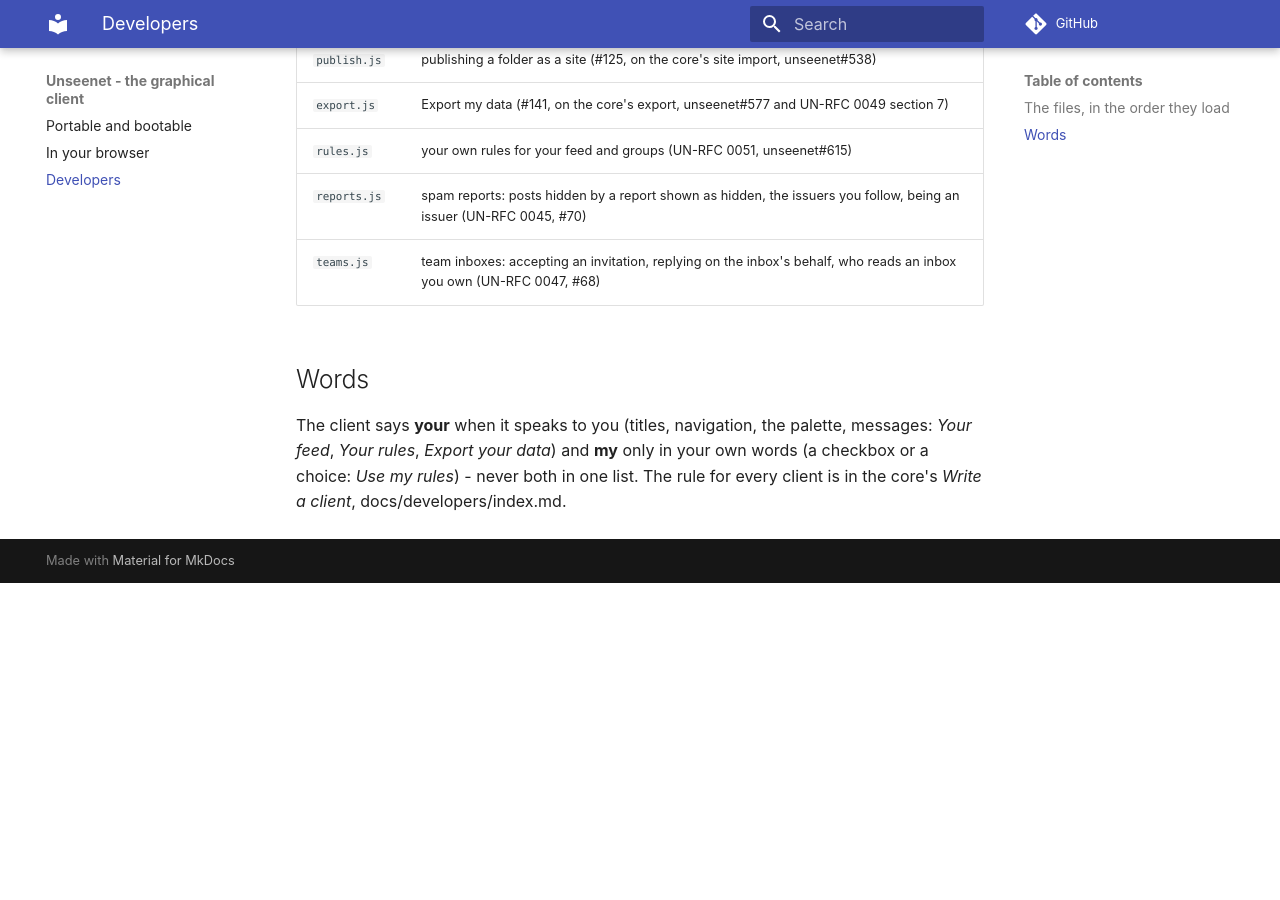
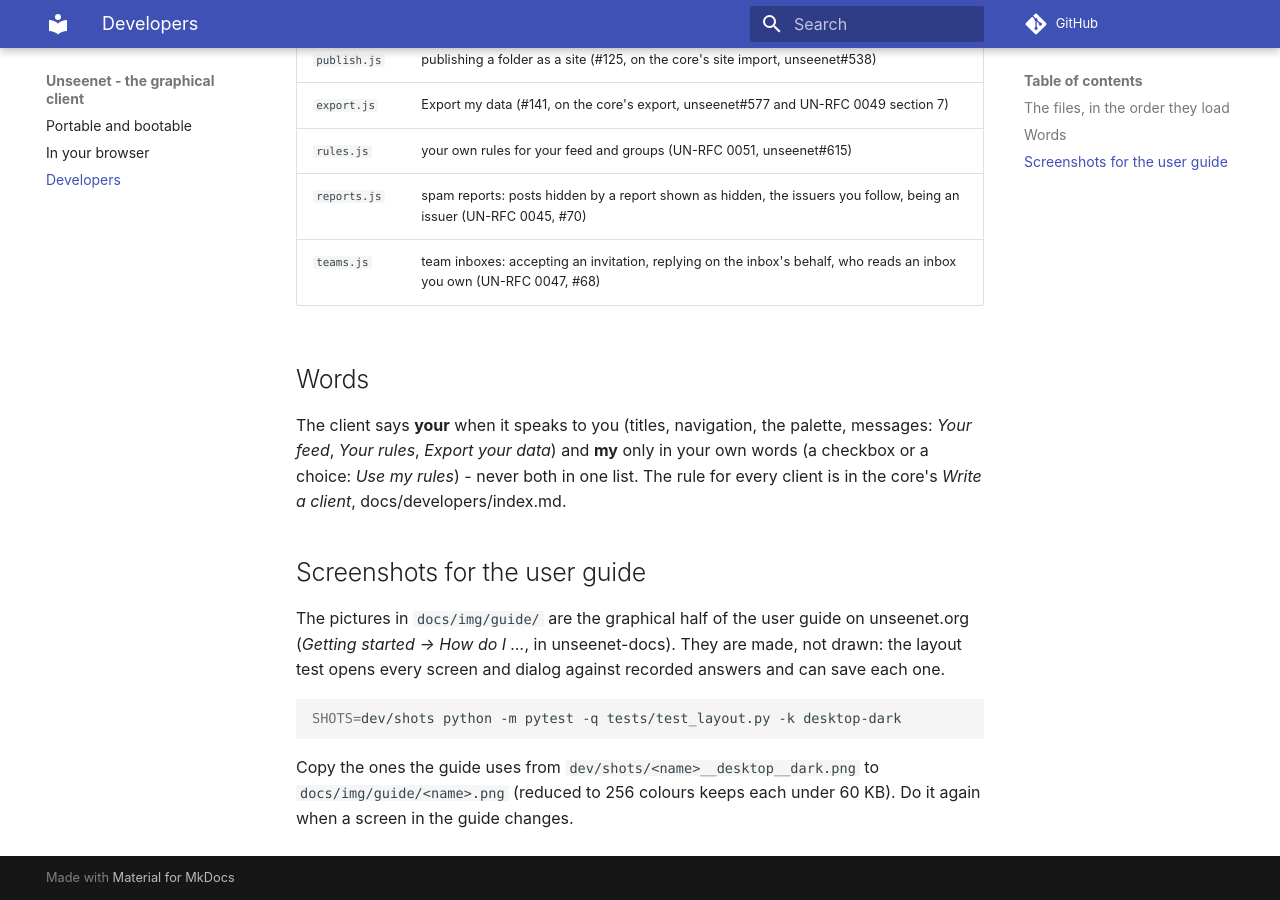
Before and after one commit to unseenet/unseenet-gui, an MkDocs documentation site: the page built from docs/developers.md, in a window 1280 px wide and 900 px high, scrolled down 2126 px. Built offline with MkDocs 1.6.1 and Material for MkDocs 9.7.7, drawn with Linux system fonts in a browser that asks for light colours; comment, search, counter and statistics services are not loaded; before the commit the page ends 2709 px from its top, so only the background shows below that.

Commit message:
Screenshots for the user guide on unseenet.org (unseenet-docs#6) (#274)
Co-authored-by: Claude <noreply@anthropic.com>

````diff
--- a/docs/developers.md
+++ b/docs/developers.md
@@ -58,3 +58,18 @@ The client says **your** when it speaks to you (titles, navigation, the palette,
 messages: *Your feed*, *Your rules*, *Export your data*) and **my** only in your own
 words (a checkbox or a choice: *Use my rules*) - never both in one list. The rule for
 every client is in the core's *Write a client*, docs/developers/index.md.
+
+## Screenshots for the user guide
+
+The pictures in `docs/img/guide/` are the graphical half of the user guide on
+unseenet.org (*Getting started → How do I …*, in unseenet-docs). They are made, not
+drawn: the layout test opens every screen and dialog against recorded answers and can
+save each one.
+
+```sh
+SHOTS=dev/shots python -m pytest -q tests/test_layout.py -k desktop-dark
+```
+
+Copy the ones the guide uses from `dev/shots/<name>__desktop__dark.png` to
+`docs/img/guide/<name>.png` (reduced to 256 colours keeps each under 60 KB). Do it
+again when a screen in the guide changes.
````
Also changed, not shown: CHANGELOG.md (+2 -0 lines), docs/img/guide/compose-post.png (added), docs/img/guide/copy-to.png (added), docs/img/guide/find-groups.png (added), docs/img/guide/follow.png (added), docs/img/guide/my-profile.png (added), docs/img/guide/names.png (added), docs/img/guide/nodes.png (added), docs/img/guide/ripening.png (added), docs/img/guide/thread-open.png (added), docs/img/guide/write-chat.png (added).
